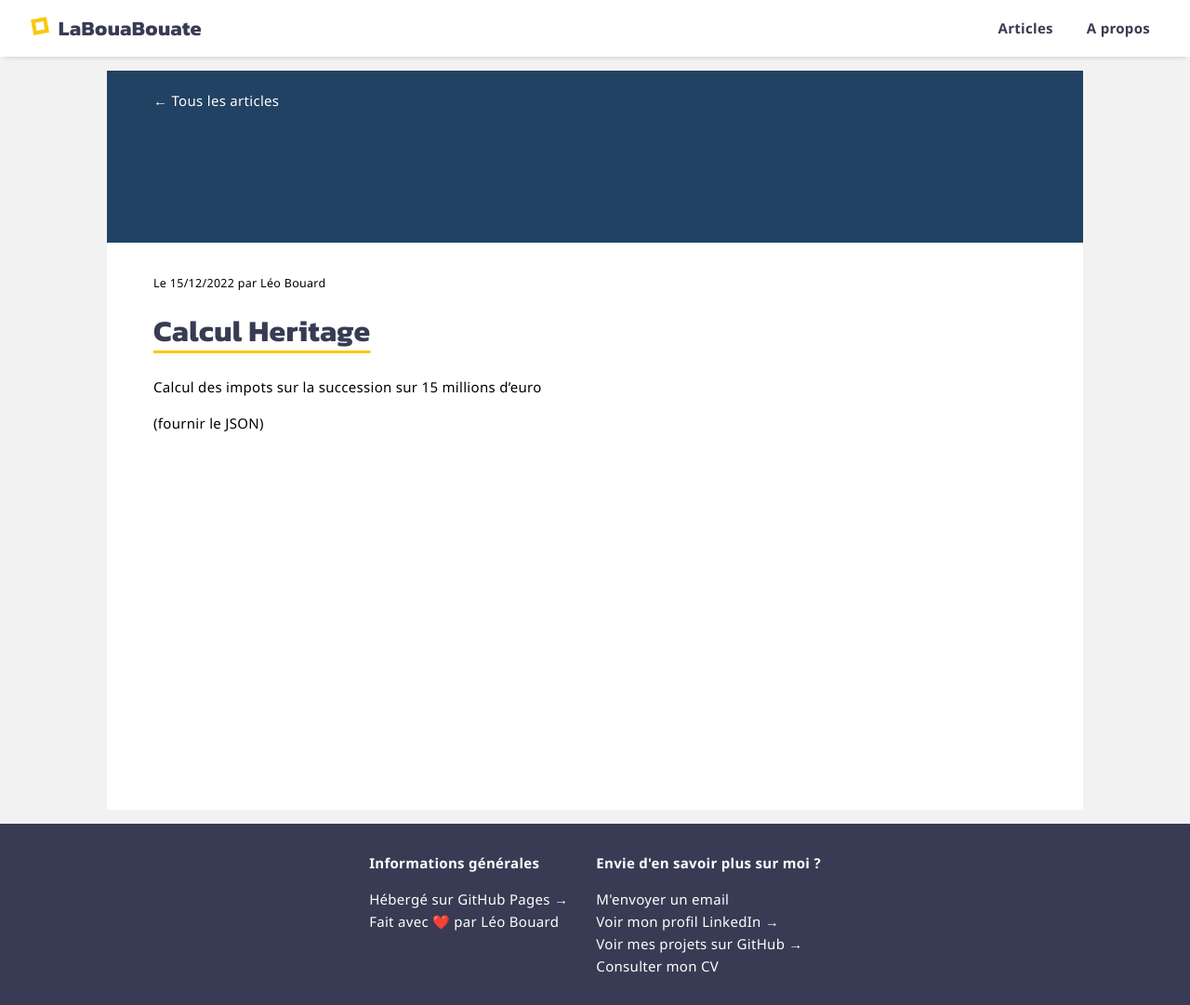
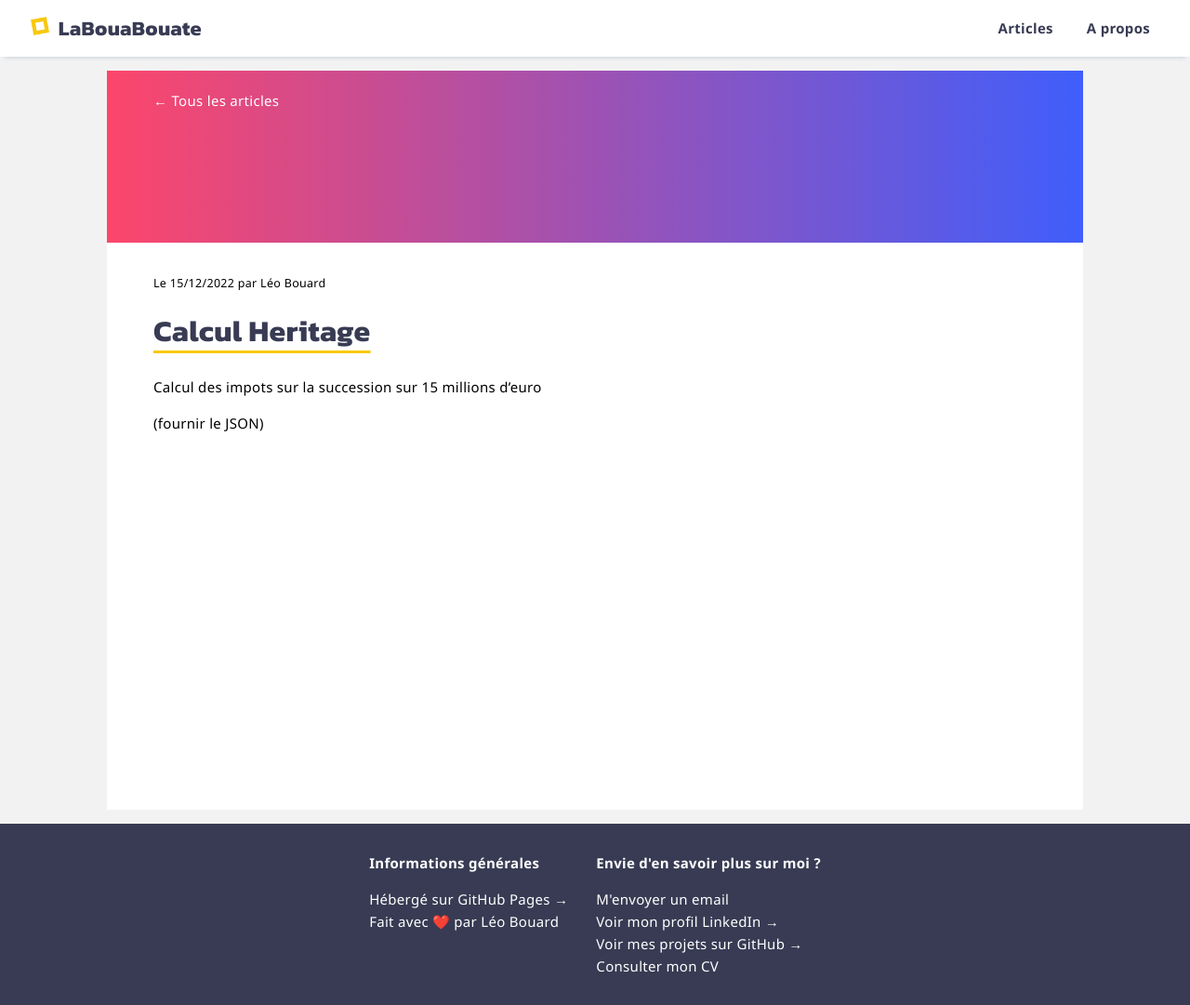
Before and after one commit to leobouard/leobouard.github.io, a Jekyll site: the page built from _posts/2022-12-15-calcul-heritage.md, in a window 1280 px wide. Shown: the whole page at 93% size. Built offline with Jekyll 4.4.1, drawn with Linux system fonts in a browser that asks for light colours; some web fonts are replaced; our own code applies the rules of GitHub Pages for plain Markdown files.

Commit message:
On tente des trucs sur la bannière

```diff
--- a/_layouts/post.html
+++ b/_layouts/post.html
@@ -6,7 +6,7 @@ layout: default
     <a href="/blog" style="color: #fff;">← Tous les articles</a>
 </div>
 
-<div class="postBanner" style="background-color: #214263;">
+<div class="postBanner">
     {{ page.icon }}
 </div>
 
--- a/assets/css/posts.scss
+++ b/assets/css/posts.scss
@@ -79,6 +79,7 @@ article:hover {
     justify-content: center;
     user-select: none;
     font-size: 110px;
+    background: linear-gradient(90deg, #FC466B 0%, #3F5EFB 100%);
 }
 
 .information {
```
